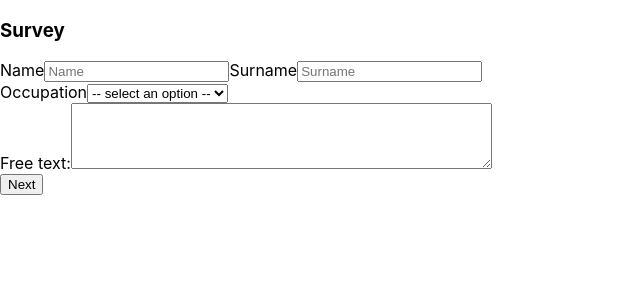
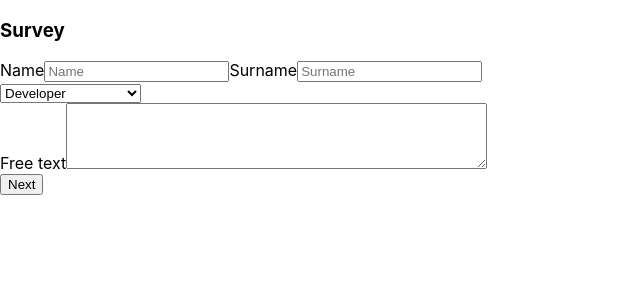
Before and after one commit to reactMGroup/formreview, a React (Create React App) app: page / in a window 1280 px wide. Shown: the top 300 px of the page, without its empty margins (0-640 px from the left). Built offline with nearby package versions, Linux system fonts and the light colour scheme.

Commit message:
Adding local storage

```diff
--- a/src/components/form-basic.js
+++ b/src/components/form-basic.js
@@ -19,10 +19,10 @@ class FormBasic extends Component {
         super(props);
 
         this.state = {
-            [iName]: '',
-            [iSurName]: '',
-            [inOccupation]: '',
-            [iFreeText]: '',
+            [iName]: localStorage.getItem(iName),
+            [iSurName]: localStorage.getItem(iSurName),
+            [inOccupation]: localStorage.getItem(inOccupation),
+            [iFreeText]: localStorage.getItem(iFreeText),
         };
         this.fieldChanged = this.fieldChanged.bind(this);
         this.submitForm = this.submitForm.bind(this);
@@ -30,6 +30,7 @@ class FormBasic extends Component {
 
     fieldChanged(newValue, fieldID) {
         console.log(`new value ${newValue}`);
+        localStorage.setItem([fieldID], newValue);
         this.setState({ [fieldID]: newValue },
             this.showStateiInConsole()
         );
@@ -46,16 +47,12 @@ class FormBasic extends Component {
 
     render() {
         return (<form onSubmit={this.submitForm}>
-            <label htmlFor={iName}>Name</label>
-            <InputTextControlled fieldChanged={this.fieldChanged} fieldID={iName} placeholder='Name' />
-            <label htmlFor={iName}>Surname</label>
-            <InputTextControlled fieldChanged={this.fieldChanged} fieldID={iSurName} placeholder='Surname' />
+            <InputTextControlled fieldChanged={this.fieldChanged} fieldID={iName} placeholder='Name' value={this.state[iName]}/>
+            <InputTextControlled fieldChanged={this.fieldChanged} fieldID={iSurName} placeholder='Surname'  value={this.state[iSurName]}/>
             <br />
-            <label htmlFor={inOccupation}>Occupation</label>
-            <InputSelectControlled fieldChanged={this.fieldChanged} fieldID={inOccupation} options={occupationValues} />
+            <InputSelectControlled fieldChanged={this.fieldChanged} fieldID={inOccupation} options={occupationValues}  value={this.state[inOccupation]}/>
             <br />
-            <label htmlFor={iFreeText}>Free text:</label>
-            <TextArea fieldChanged={this.fieldChanged} fieldID={iFreeText} />
+            <TextArea fieldChanged={this.fieldChanged} label='Free text' fieldID={iFreeText}  value={this.state[iFreeText]}/>
             <br />
             <input type='submit' value='Next' />
         </form>)
--- a/src/components/input-select-controlled.jsx
+++ b/src/components/input-select-controlled.jsx
@@ -3,8 +3,9 @@ import React, { Component } from 'react';
 class InputSelectControlled extends Component {
     render() {
         return (
-            <select onInput={event => this.props.fieldChanged(event.target.value, this.props.fieldID)} id={this.props.fieldID}>
-                <option hidden disabled selected value> -- select an option -- </option>
+            <select  value={this.props.value} onInput={event => this.props.fieldChanged(event.target.value, this.props.fieldID)} id={this.props.fieldID}>
+                <option hidden disabled
+                 value> -- select an option -- </option>
                 {
                     this.props.options
                         .map(entry => (<option key={entry}>{entry}</option>))
--- a/src/components/input-text-area.jsx
+++ b/src/components/input-text-area.jsx
@@ -2,7 +2,11 @@ import React, { Component } from 'react'
 
 class TextArea extends Component {
     render() {
-        return (<textarea onInput={event => this.props.fieldChanged(event.target.value, this.props.fieldID)} id={this.props.fieldID} name={this.props.fieldID} rows="4" cols="50" />)
+        return (
+            <label htmlFor={this.props.fieldID}>
+                {this.props.label}<textarea  value={this.props.value} onInput={event => this.props.fieldChanged(event.target.value, this.props.fieldID)} id={this.props.fieldID} name={this.props.fieldID} rows="4" cols="50" />
+            </label>
+        )
     }
 }
 
--- a/src/components/input-text.jsx
+++ b/src/components/input-text.jsx
@@ -3,7 +3,9 @@ import React, { Component } from 'react';
 class InputTextControlled extends Component {
     render() {
         return (
-            <input onInput={event => this.props.fieldChanged(event.target.value, this.props.fieldID)} id={this.props.fieldID} type='text' placeholder={this.props.placeholder} />
+            <label htmlFor={this.props.fieldID}>
+                {this.props.placeholder}<input value={this.props.value} onInput={event => this.props.fieldChanged(event.target.value, this.props.fieldID)} id={this.props.fieldID} type='text' placeholder={this.props.placeholder} />
+            </label>
         )
     }
 }
--- a/src/components/preview.jsx
+++ b/src/components/preview.jsx
@@ -9,7 +9,7 @@ class Preview extends Component {
                 <ul>
                     {
                         this.props.data
-                            .map(entry => (<p>{entry}</p>))
+                            .map((entry,index) => (<p key={index}>{entry}</p>))
                     }
                 </ul>
                 <input onClick={() => this.props.processNext('form')} type="button" value='Back to the From' />
```
